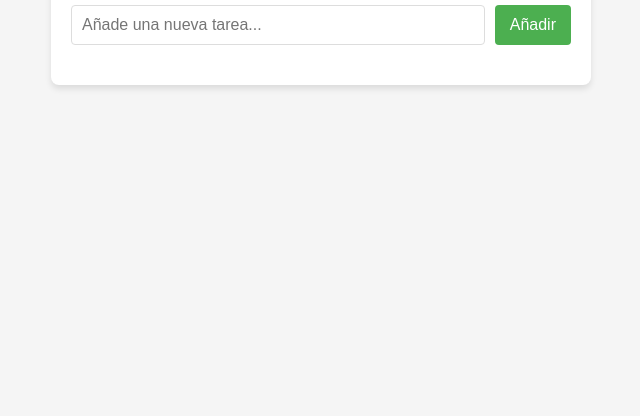
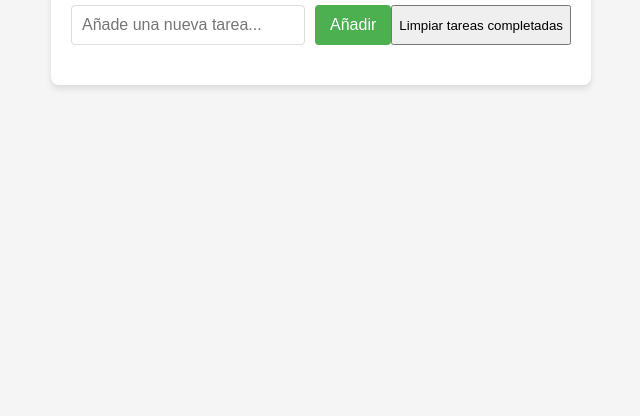
Before and after one commit to MrArjuna/ListaDeTareas, a plain HTML site: page index.html in a window 1280 px wide. Shown: the part 424-840 px from the top of the page, without its empty margins (319-959 px from the left). Drawn offline with Linux system fonts and the light colour scheme.

Commit message:
Update index.html

```diff
--- a/index.html
+++ b/index.html
@@ -12,6 +12,7 @@
         <div class="input-container">
             <input type="text" id="taskInput" placeholder="Añade una nueva tarea...">
             <button id="addTaskBtn">Añadir</button>
+            <button id="clearCompletedBtn">Limpiar tareas completadas</button>
         </div>
         <ul id="taskList"></ul>
     </div>
```
